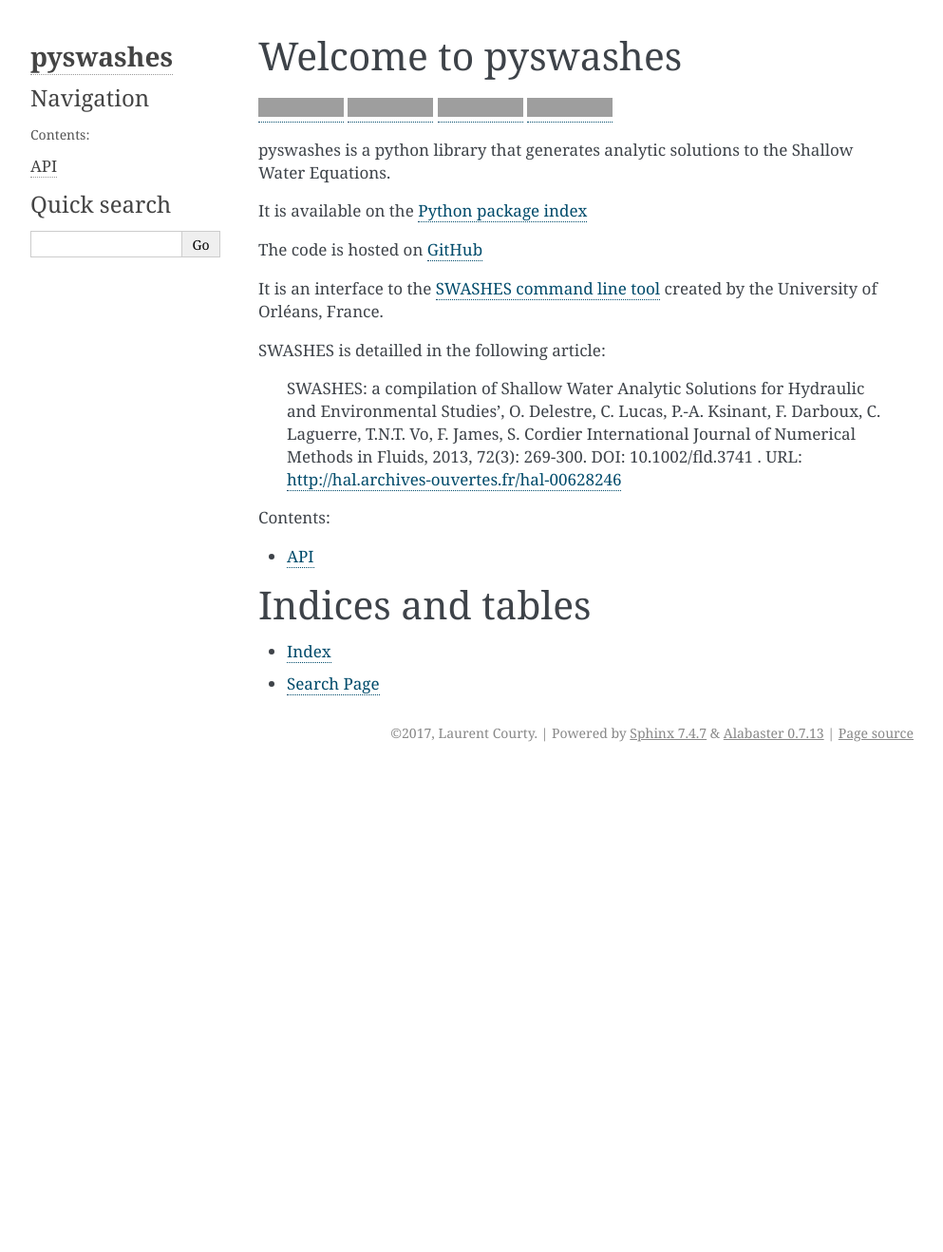
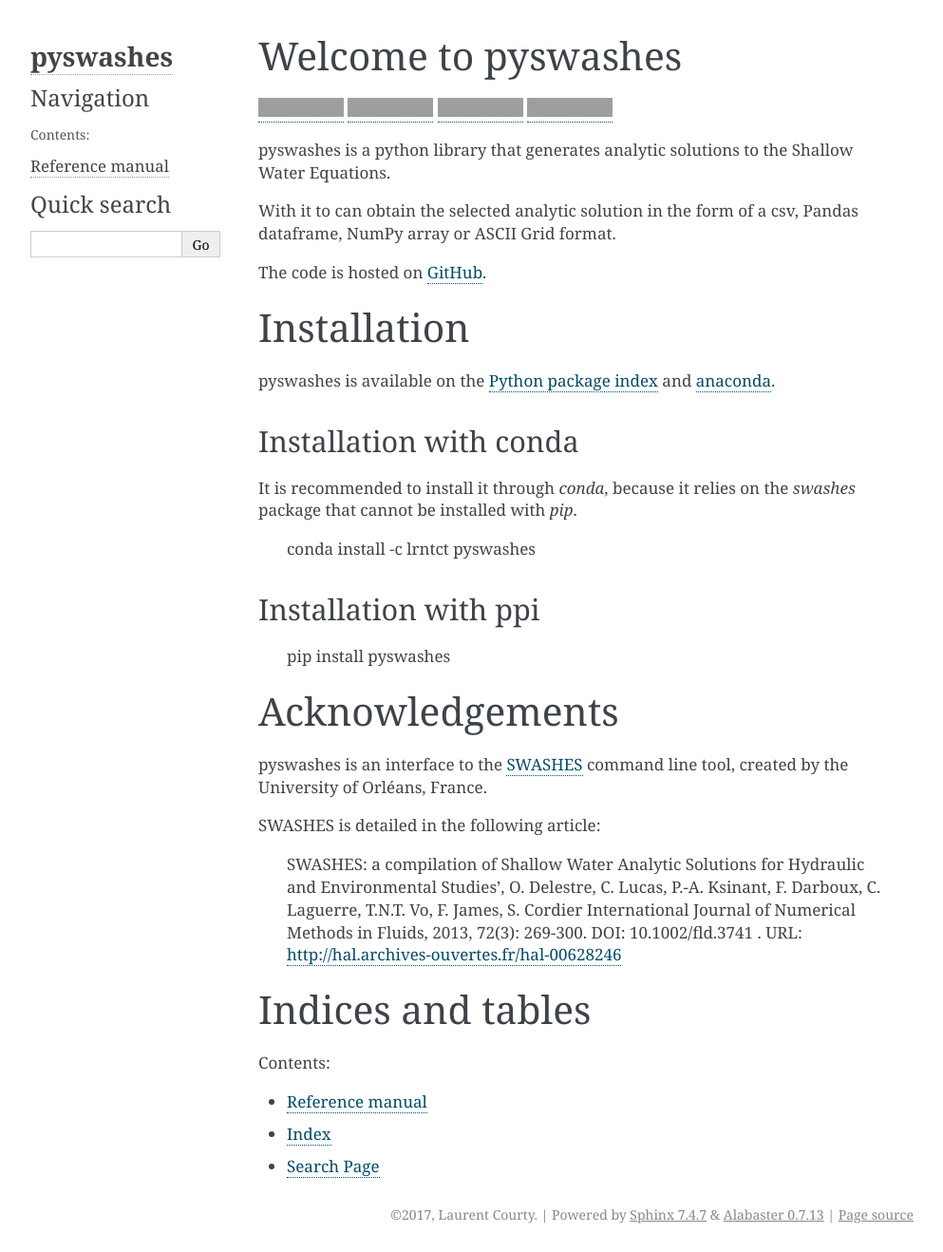
Before and after one commit to lrntct/pyswashes, a Sphinx documentation site: the page built from docs/index.rst, in a window 1280 px wide. Shown: the whole page at 95% size, without its empty margins (148-1141 px from the left). Built offline with Sphinx 7.4.7, drawn with Linux system fonts in a browser that asks for light colours; before the commit the page ends 900 px from its top, so only the background shows below that; grey boxes are pictures that could not be loaded.

Commit message:
update docs

```diff
--- a/docs/api.rst
+++ b/docs/api.rst
@@ -1,5 +1,5 @@
-API
-===
+Reference manual
+================
 
 .. automodule:: pyswashes.pyswashes
     :members:
--- a/docs/index.rst
+++ b/docs/index.rst
@@ -5,15 +5,40 @@ Welcome to pyswashes
 
 pyswashes is a python library that generates analytic solutions to the Shallow Water Equations.
 
-It is available on the `Python package index <https://pypi.python.org/pypi/pyswashes>`_
+With it to can obtain the selected analytic solution in the form of a csv, Pandas dataframe, NumPy array or ASCII Grid format.
 
-The code is hosted on `GitHub <https://github.com/lrntct/pyswashes>`_
+The code is hosted on `GitHub <https://github.com/lrntct/pyswashes>`_.
 
-It is an interface to the `SWASHES command line tool <https://sourcesup.renater.fr/projects/swashes/>`_
+
+
+Installation
+============
+
+pyswashes is available on the `Python package index <https://pypi.python.org/pypi/pyswashes>`_
+and `anaconda <https://anaconda.org/lrntct/pyswashes>`_.
+
+Installation with conda
+-----------------------
+
+It is recommended to install it through `conda`,
+because it relies on the `swashes` package that cannot be installed with `pip`.
+
+    conda install -c lrntct pyswashes
+
+
+Installation with ppi
+---------------------
+
+    pip install pyswashes
+
+
+Acknowledgements
+================
+
+pyswashes is an interface to the `SWASHES <https://sourcesup.renater.fr/projects/swashes/>`_ command line tool,
 created by the University of Orléans, France.
 
-
-SWASHES is detailled in the following article:
+SWASHES is detailed in the following article:
 
    SWASHES: a compilation of Shallow Water Analytic Solutions for Hydraulic and Environmental Studies',
    O. Delestre, C. Lucas, P.-A. Ksinant, F. Darboux, C. Laguerre, T.N.T. Vo, F. James, S. Cordier
@@ -21,16 +46,15 @@ SWASHES is detailled in the following article:
    DOI: 10.1002/fld.3741 . URL: http://hal.archives-ouvertes.fr/hal-00628246
 
 
+Indices and tables
+==================
+
 .. toctree::
    :maxdepth: 3
    :caption: Contents:
 
    api
 
-
-
-Indices and tables
-==================
 
 * :ref:`genindex`
 .. ~ * :ref:`modindex`
```
